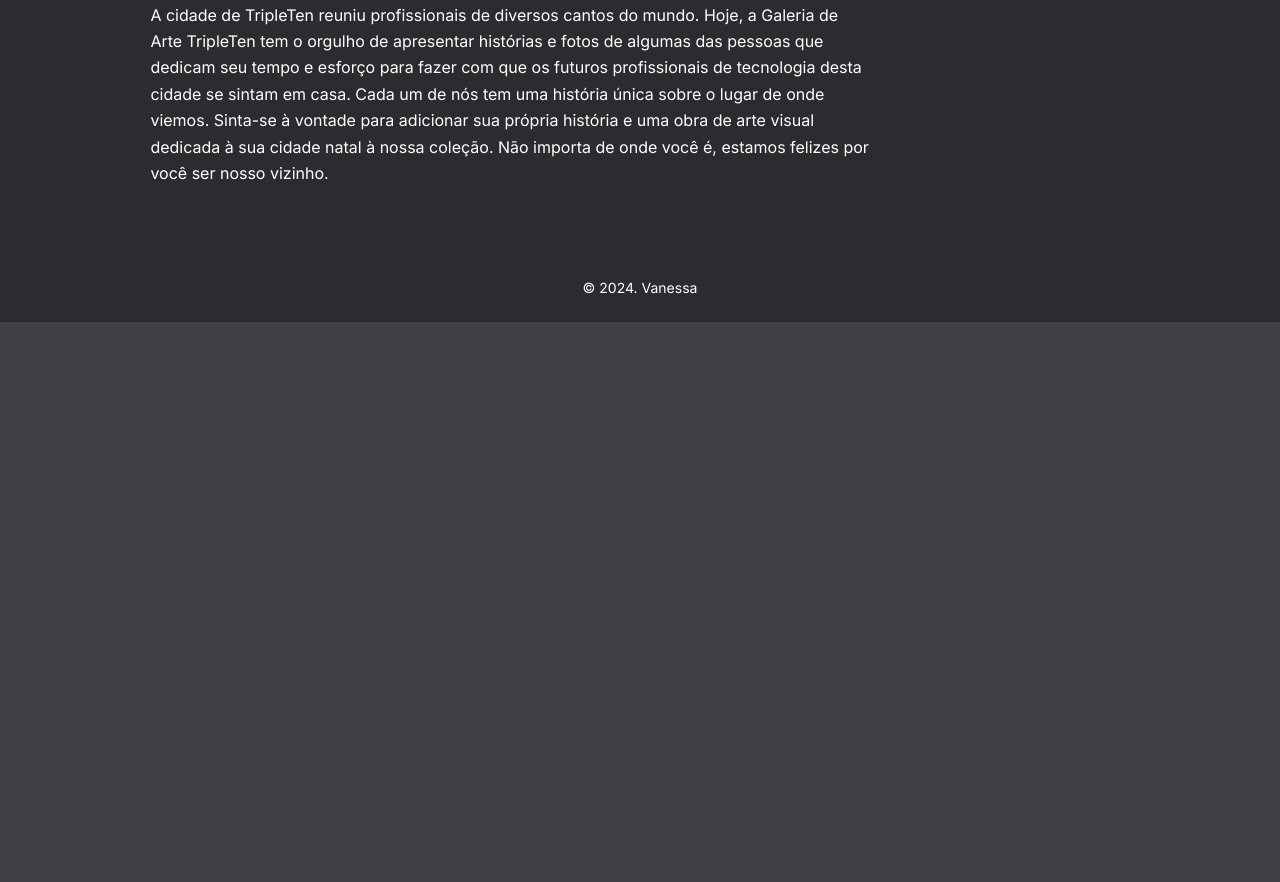
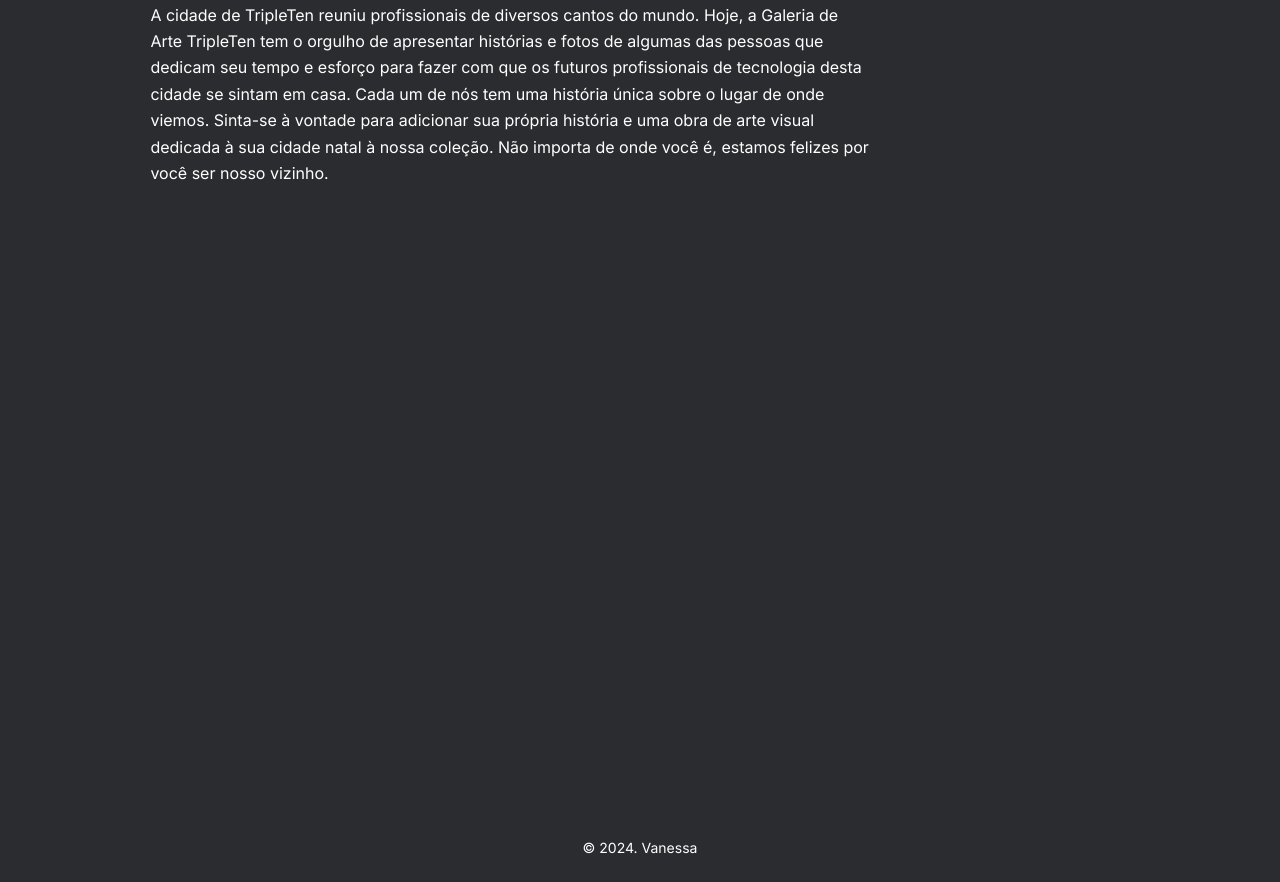
Before and after one commit to VanessaYuriAB/web_project_homeland, a plain HTML site: page index.html in a window 1280 px wide. Shown: the part 1615-2497 px from the top of the page. Before the commit the page ends 1937 px from the top, so only its background shows below. Drawn offline with Linux system fonts and the light colour scheme.

Commit message:
insere css das tags <section>

```diff
--- /dev/null
+++ b/blocks/content__photo-grid.css
@@ -0,0 +1,8 @@
+.content__photo-grid {
+  /*VERIFICAR MEDIDAS RESPONSIVAS*/
+  padding-top: 118px;
+  display: grid;
+  grid-template-columns: repeat(4, 284px);
+  grid-template-rows: repeat(2, 213px);
+  gap: 16px;
+}
--- /dev/null
+++ b/blocks/content__places.css
@@ -0,0 +1,2 @@
+.content__places {
+}
--- a/pages/index.css
+++ b/pages/index.css
@@ -18,6 +18,14 @@
 
 @import url(../blocks/content__intro.css);
 
+@import url(../blocks/content__photo-grid.css);
+
+/*blocos elementos*/
+
+@import url(../blocks/content__places.css);
+
+/*blocos elementos*/
+
 @import url(../blocks/footer.css);
 
 @import url(../blocks/footer__copyright.css);
```
